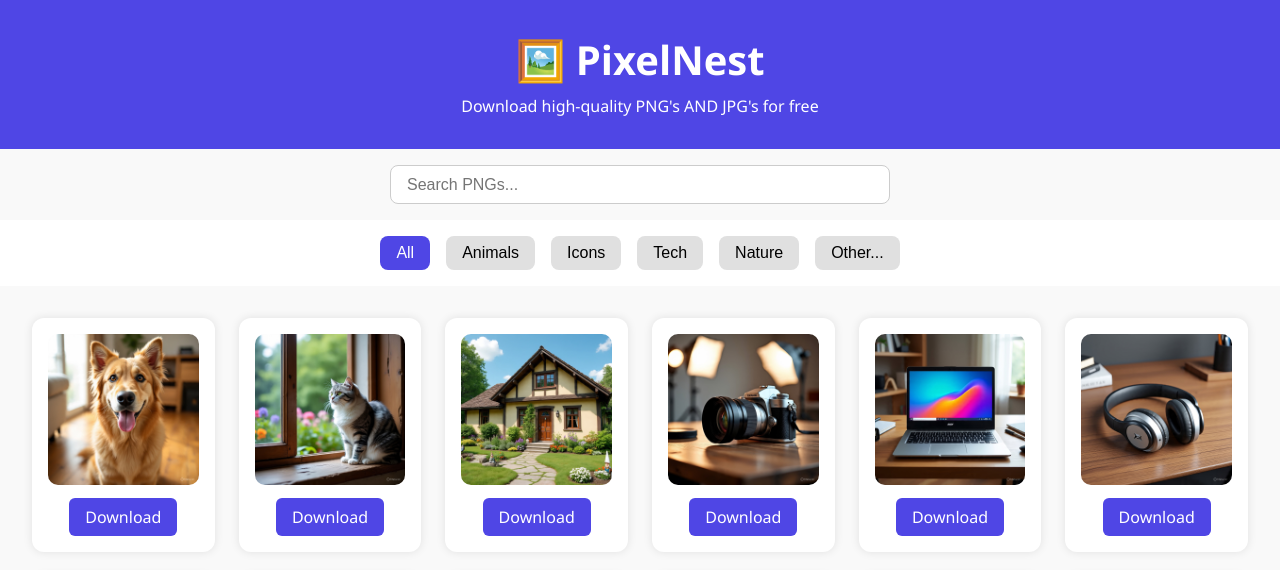
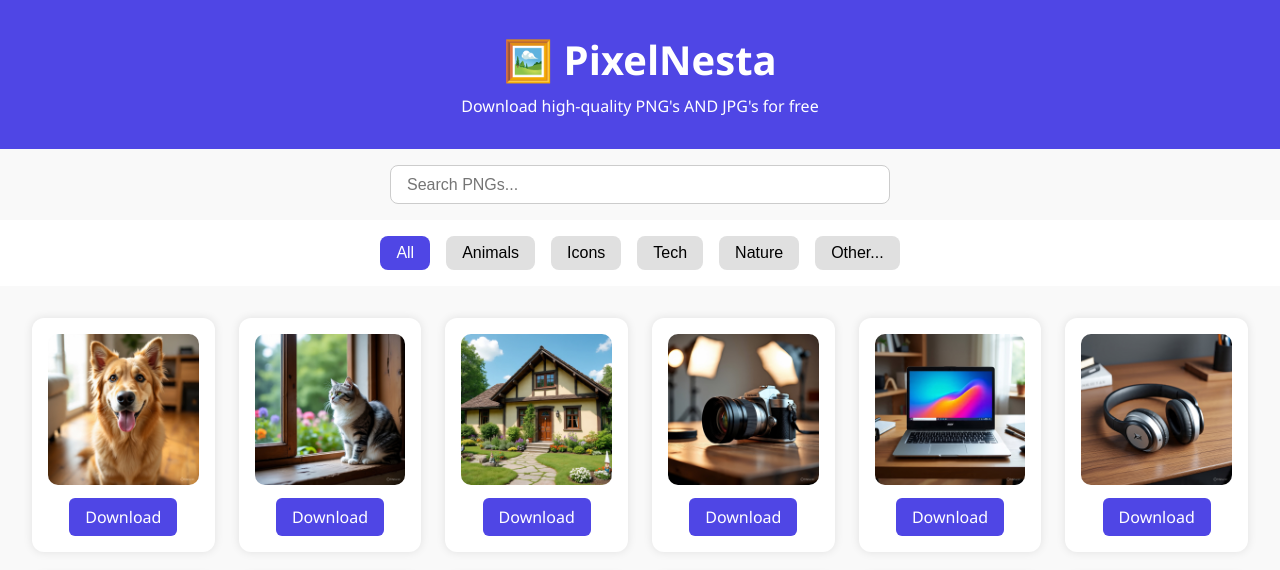
Before and after one commit to PIXEL-Nesta/PIXEL-NESTA, a plain HTML site: page index.html in a window 1280 px wide. Shown: the top 570 px of the page. Drawn offline with Linux system fonts and the light colour scheme; files whose address does not match are found by name.

Commit message:
git commit -u "updated index.html"

```diff
--- a/index.html
+++ b/index.html
@@ -3,13 +3,13 @@
 <head>
   <meta charset="UTF-8" />
   <meta name="viewport" content="width=device-width, initial-scale=1.0"/>
-  <title>PixelNest - Free PNG/JPG's</title>
+  <title>PixelNesta - Free PNG/JPG's</title>
   <link rel="stylesheet" href="style.css" />
   <script type='text/javascript' src='//archaicfondlefork.com/a7/d2/85/a7d2851b5e02fc1dd8ff447129d78701.js'></script>
 </head>
 <body>
   <header>
-    <h1>🖼️ PixelNest</h1>
+    <h1>🖼️ PixelNesta</h1>
     <p>Download high-quality PNG's AND JPG's for free</p>
   </header>
 
```
